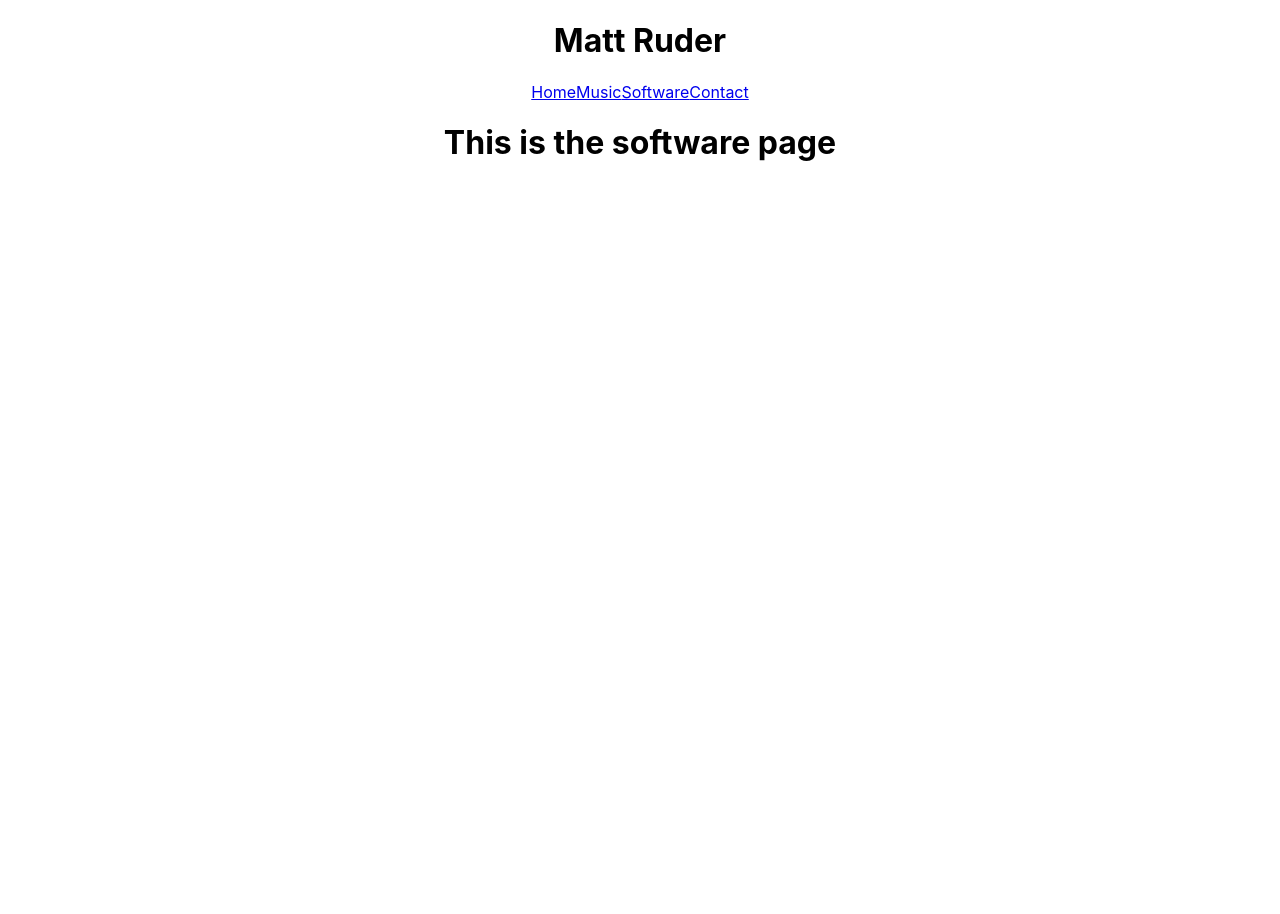
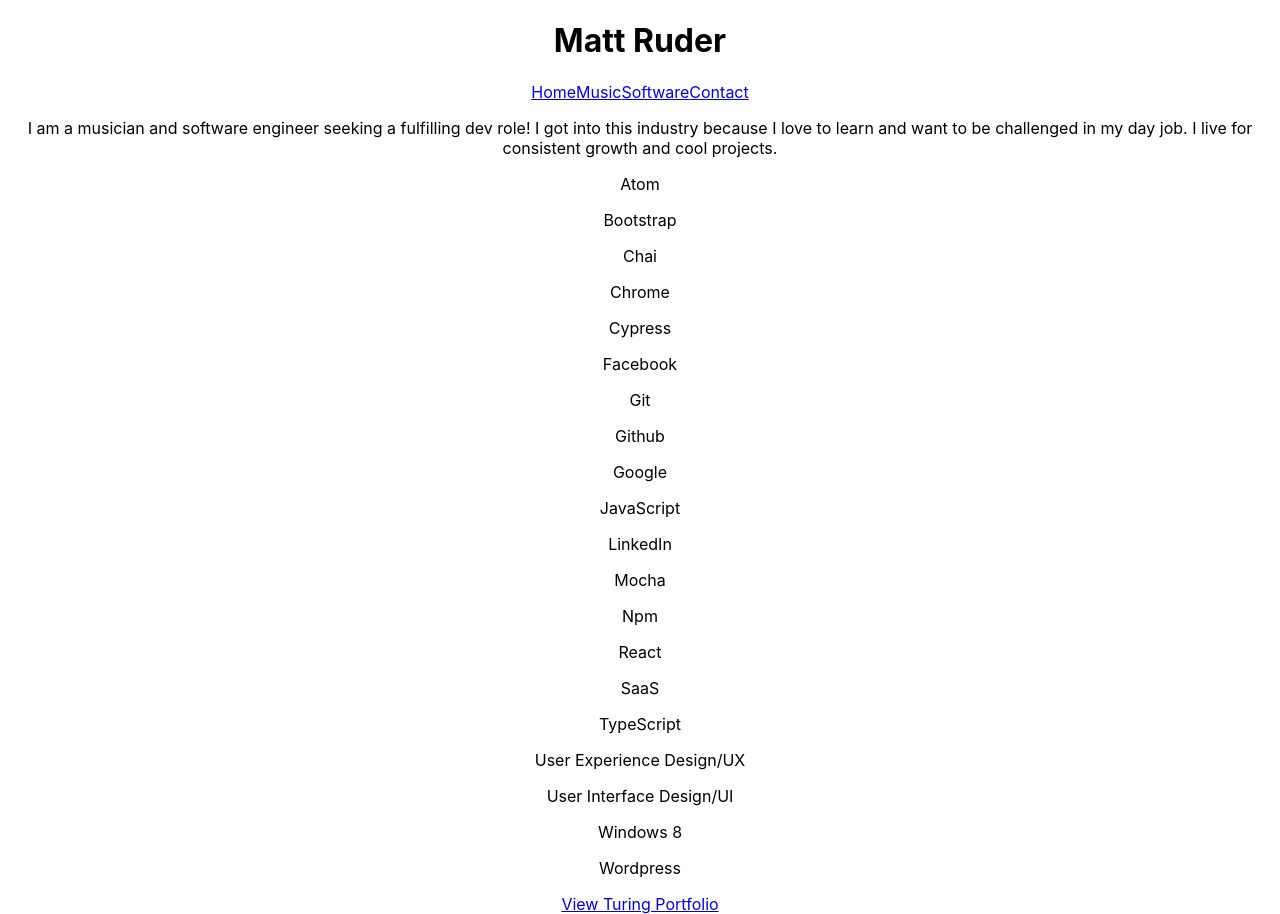
Before and after one commit to mattruder/portfolio-website, a React (Create React App) app: page /software in a window 1280 px wide. Before the commit the page ends 800 px from the top, so only its background shows below. Built offline with nearby package versions, Linux system fonts and the light colour scheme.

Commit message:
Begin building software page and components

```diff
--- /dev/null
+++ b/src/Components/AllSkillButtons.tsx
@@ -0,0 +1,23 @@
+import SkillButton from './SkillButton'
+
+function AllSkillButtons() {
+
+  const skills: string[] = ['Atom', 'Bootstrap', 'Chai', 'Chrome', 'Cypress', 'Facebook', 'Git', 'Github',
+'Google', 'JavaScript', 'LinkedIn', 'Mocha', 'Npm', 'React', 'SaaS', 'TypeScript', 'User Experience Design/UX', 'User Interface Design/UI',
+'Windows 8', 'Wordpress']
+
+  const allSkills = skills.map((skill) => {
+    return (
+      <SkillButton skill={skill} />
+    )
+  })
+
+
+  return (
+    <div>
+      {allSkills}
+    </div>
+  )
+}
+
+export default AllSkillButtons
--- /dev/null
+++ b/src/Components/SkillButton.tsx
@@ -0,0 +1,13 @@
+type Props = {
+  skill: string
+}
+
+function SkillButton({ skill }: Props) {
+  return (
+    <div className='skill-button'>
+      <p>{skill}</p>
+    </div>
+  )
+}
+
+export default SkillButton
--- /dev/null
+++ b/src/Components/SoftwareBio.tsx
@@ -0,0 +1,9 @@
+function SoftwareBio() {
+  return (
+    <div>
+      <p>I am a musician and software engineer seeking a fulfilling dev role! I got into this industry because I love to learn and want to be challenged in my day job. I live for consistent growth and cool projects.</p>
+    </div>
+  )
+}
+
+export default SoftwareBio
--- /dev/null
+++ b/src/Components/SoftwareExperience.tsx
@@ -0,0 +1,11 @@
+import { Link } from 'react-router-dom'
+
+function SoftwareExperience() {
+  return (
+    <div>
+      <a href="https://terminal.turing.edu/profiles/1427" target="_blank">View Turing Portfolio</a>
+    </div>
+  )
+}
+
+export default SoftwareExperience
--- a/src/Components/SoftwarePage.tsx
+++ b/src/Components/SoftwarePage.tsx
@@ -1,7 +1,14 @@
+import SoftwareBio from './SoftwareBio'
+import SoftwareVideo from './SoftwareVideo'
+import SoftwareExperience from './SoftwareExperience'
+import AllSkillButtons from './AllSkillButtons'
+
 function SoftwarePage() {
   return (
     <div>
-      <h1>This is the software page</h1>
+      <SoftwareBio />
+      <AllSkillButtons />
+      <SoftwareExperience />
     </div>
   )
 }
--- /dev/null
+++ b/src/Components/SoftwareVideo.tsx
@@ -0,0 +1,9 @@
+function SoftwareVideo() {
+  return (
+    <div>
+      <h1>This is the software Video</h1>
+    </div>
+  )
+}
+
+export default SoftwareVideo
```
